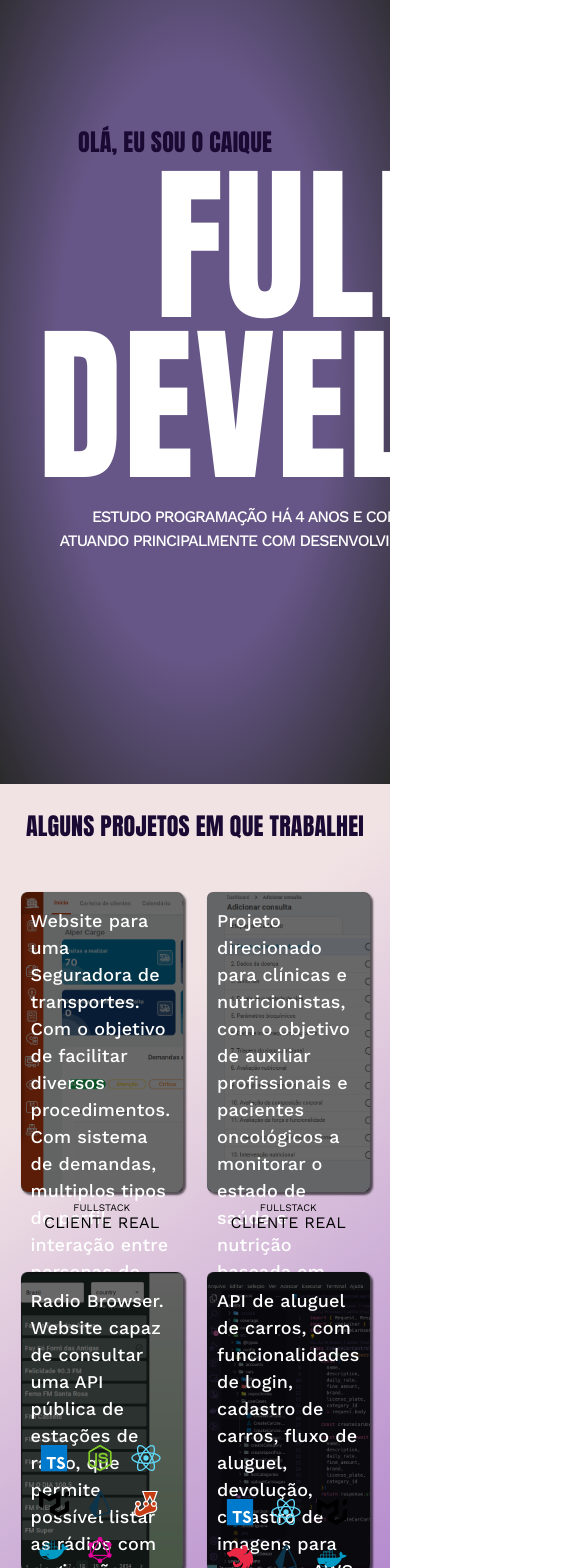
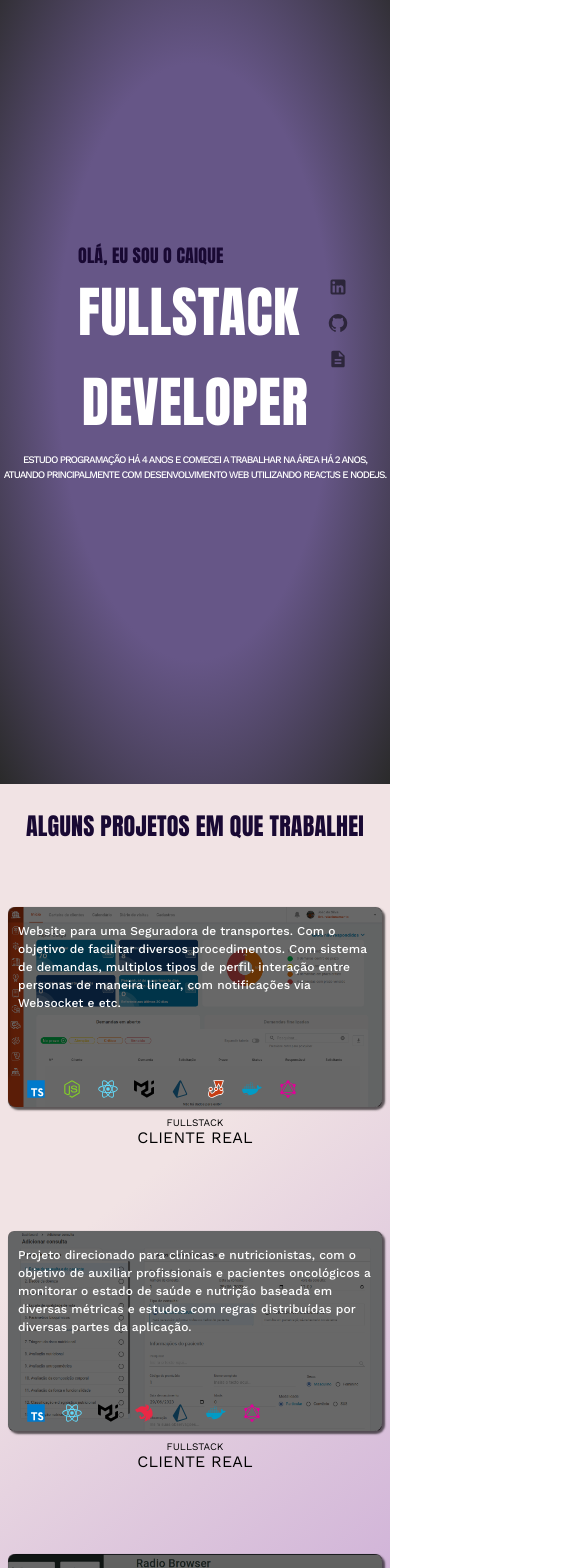
Before and after one commit to caiquedegaspari/portfolio, a React (Create React App) app: page / in a window 390 px wide. Shown: the part 60-1628 px from the top of the page, 585 px wide, since content can reach past the window. Built offline with nearby package versions, Linux system fonts and the light colour scheme.

Commit message:
style: add responsivity

```diff
--- a/src/Pages/Home/index.tsx
+++ b/src/Pages/Home/index.tsx
@@ -1,5 +1,5 @@
 import React from 'react';
-import { Grid, Typography } from '@mui/material';
+import { Grid, Typography, useMediaQuery } from '@mui/material';
 import { Presentation } from '../../components/title';
 import { theme } from '../../styles/theme';
 import { Card } from '../../components/card';
@@ -9,16 +9,24 @@ import challenge from '../../assets/radio-browser.png';
 import rentx from '../../assets/rentx.png';
 
 export function Home() {
+	const isDesktopScreen = useMediaQuery('(min-width: 821px)');
+	const isDesktopHeight = useMediaQuery('(min-height: 673px)');
+
 	return (
-		<Grid container xs={12}>
+		<Grid container xs={12} width="100%">
 			<Grid item xs={12}>
 				<Presentation />
 			</Grid>
 			<Grid
 				container
 				xs={12}
-				minHeight="100vh"
-				maxHeight="200vh"
+				minHeight={
+					isDesktopScreen && isDesktopHeight
+						? '110vh'
+						: isDesktopScreen && !isDesktopHeight
+						? '150vh'
+						: '165vh'
+				}
 				bgcolor={theme.palette.background.default}
 				sx={{
 					background: `linear-gradient(141deg, ${theme.palette.background.default} 30%, ${theme.palette.primary.light} )`,
@@ -27,12 +35,12 @@ export function Home() {
 				alignItems="space-around"
 				justifyContent="center"
 			>
-				<Grid item xs={12}>
+				<Grid item xs={12} /* margin={isDesktopScreen ? '20px 0' : 0} */>
 					<Typography
 						sx={{ color: theme.palette.primary.dark }}
-						fontSize={24}
+						fontSize={isDesktopScreen ? 32 : 24}
 						marginTop={3}
-						marginBottom={-4}
+						marginBottom={-8}
 						fontFamily="Anton"
 						textTransform="uppercase"
 						textAlign="center"
@@ -40,7 +48,14 @@ export function Home() {
 						alguns projetos em que trabalhei
 					</Typography>
 				</Grid>
-				<Grid item xs={5} height="300px">
+				<Grid
+					paddingX={1}
+					item
+					xs={12}
+					md={5}
+					height={isDesktopScreen ? '300px' : '200px'}
+					margin={isDesktopScreen ? '20px 0' : 0}
+				>
 					<Card
 						stack="fullstack"
 						technologies={[
@@ -62,7 +77,14 @@ export function Home() {
 						title="Cliente Real"
 					/>
 				</Grid>
-				<Grid item xs={5} height="300px">
+				<Grid
+					item
+					xs={12}
+					paddingX={1}
+					md={5}
+					height={isDesktopScreen ? '300px' : '200px'}
+					margin={isDesktopScreen ? '20px 0' : 0}
+				>
 					<Card
 						stack="fullstack"
 						technologies={[
@@ -82,7 +104,14 @@ export function Home() {
 						title="Cliente Real"
 					/>
 				</Grid>
-				<Grid item xs={5} height="300px">
+				<Grid
+					item
+					paddingX={1}
+					xs={12}
+					md={5}
+					height={isDesktopScreen ? '300px' : '200px'}
+					margin={isDesktopScreen ? '20px 0' : 0}
+				>
 					<Card
 						stack="frontend"
 						technologies={['react', 'typescript', 'mui']}
@@ -93,7 +122,14 @@ export function Home() {
 						title="Desafio"
 					/>
 				</Grid>
-				<Grid item xs={5} height="300px">
+				<Grid
+					paddingX={1}
+					item
+					xs={12}
+					md={5}
+					height={isDesktopScreen ? '300px' : '200px'}
+					margin={isDesktopScreen ? '20px 0' : 0}
+				>
 					<Card
 						stack="backend"
 						technologies={[
--- a/src/components/card/index.tsx
+++ b/src/components/card/index.tsx
@@ -1,4 +1,4 @@
-import { Box, IconButton, Typography } from '@mui/material';
+import { Box, IconButton, Typography, useMediaQuery } from '@mui/material';
 import React from 'react';
 import react from '../../assets/react.svg';
 import node from '../../assets/node.svg';
@@ -72,6 +72,8 @@ export function Card({
 		if (matchTech) cardTechs?.push(matchTech);
 	});
 
+	const isDesktopScreen = useMediaQuery('(min-width: 600px)');
+
 	return (
 		<>
 			<Box
@@ -95,7 +97,7 @@ export function Card({
 						padding="15px 0"
 						fontWeight={500}
 						fontFamily="Work Sans"
-						fontSize="18px"
+						fontSize={isDesktopScreen ? 18 : 12}
 						color="text.primary"
 					>
 						{description}
@@ -103,7 +105,11 @@ export function Card({
 					<Box>
 						{cardTechs.map(({ imgUri, name, url }) => (
 							<IconButton key={name} onClick={() => openNewTab(url)}>
-								<img height="30px" src={imgUri} alt={`${name} icon`} />
+								<img
+									height={isDesktopScreen ? '30px' : '20px'}
+									src={imgUri}
+									alt={`${name} icon`}
+								/>
 							</IconButton>
 						))}
 					</Box>
--- a/src/components/title/index.tsx
+++ b/src/components/title/index.tsx
@@ -1,11 +1,18 @@
 import React from 'react';
 
-import { Box, Grid, IconButton, Typography } from '@mui/material';
+import {
+	Box,
+	Grid,
+	IconButton,
+	Typography,
+	useMediaQuery,
+} from '@mui/material';
 import { theme } from '../../styles/theme';
 import { Description, GitHub, LinkedIn } from '@mui/icons-material';
 import { openNewTab } from '../../utils/openInNewTab';
 
 export function Presentation() {
+	const isDesktopScreen = useMediaQuery('(min-width: 821px)');
 	return (
 		<Grid
 			height="100vh"
@@ -19,7 +26,7 @@ export function Presentation() {
 		>
 			<Typography
 				sx={{ color: theme.palette.primary.dark }}
-				fontSize={24}
+				fontSize={isDesktopScreen ? 24 : 18}
 				fontFamily="Anton"
 				textTransform="uppercase"
 				marginLeft="20%"
@@ -28,9 +35,9 @@ export function Presentation() {
 			</Typography>
 			<Box display="flex">
 				<Typography
-					lineHeight="170px"
+					lineHeight={isDesktopScreen ? '170px' : '85px'}
 					paddingLeft="20%"
-					fontSize={170}
+					fontSize={isDesktopScreen ? 170 : 55}
 					fontFamily="Anton"
 					textTransform="uppercase"
 					sx={{ color: theme.palette.text.primary }}
@@ -46,27 +53,27 @@ export function Presentation() {
 							)
 						}
 					>
-						<LinkedIn fontSize="large" />
+						<LinkedIn fontSize={isDesktopScreen ? 'large' : 'small'} />
 					</IconButton>
 
 					<IconButton
 						onClick={() => openNewTab('https://github.com/caiquedegaspari')}
 					>
-						<GitHub fontSize="large" />
+						<GitHub fontSize={isDesktopScreen ? 'large' : 'small'} />
 					</IconButton>
 					<IconButton
 						onClick={() => {
 							openNewTab('/CURRICULO-CAIQUE.pdf', true);
 						}}
 					>
-						<Description fontSize="large" />
+						<Description fontSize={isDesktopScreen ? 'large' : 'small'} />
 					</IconButton>
 				</Box>
 			</Box>
 			<Typography
-				lineHeight="150px"
+				lineHeight={isDesktopScreen ? '150px' : '50px'}
 				textAlign="center"
-				fontSize={170}
+				fontSize={isDesktopScreen ? 170 : 55}
 				fontFamily="Anton"
 				textTransform="uppercase"
 				sx={{ color: theme.palette.text.primary }}
@@ -76,7 +83,7 @@ export function Presentation() {
 			</Typography>
 			<Typography
 				sx={{ color: theme.palette.text.primary }}
-				fontSize={16}
+				fontSize={isDesktopScreen ? 16 : 10}
 				letterSpacing={-1}
 				fontFamily="Work Sans"
 				textTransform="uppercase"
--- a/src/styles/index.css
+++ b/src/styles/index.css
@@ -3,6 +3,7 @@ body {
   padding: 0;
   box-sizing: border-box;
   height: 100%;
+  width: 100%;
 }
 ::-webkit-scrollbar {
   width: 5px;
```
